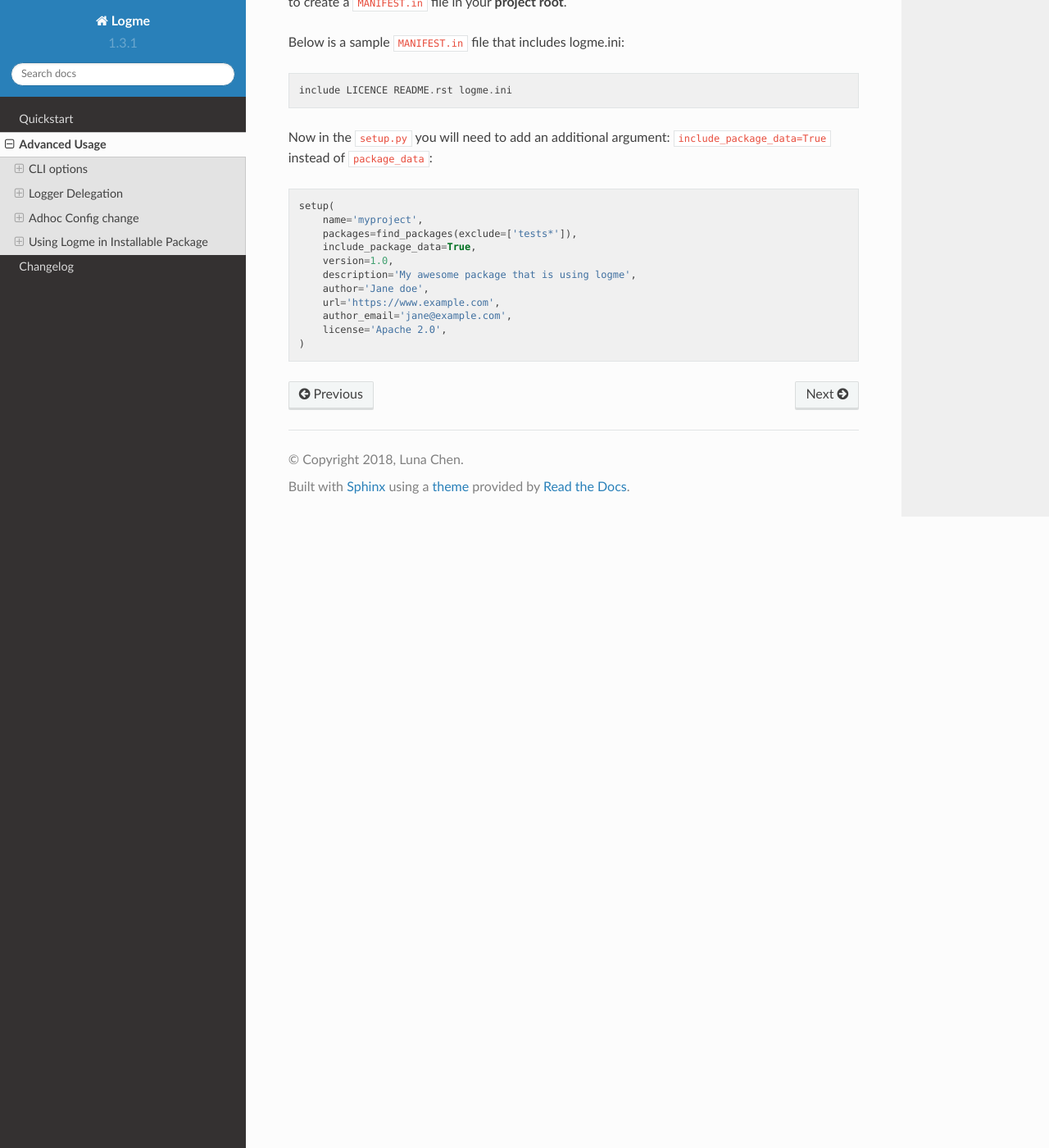
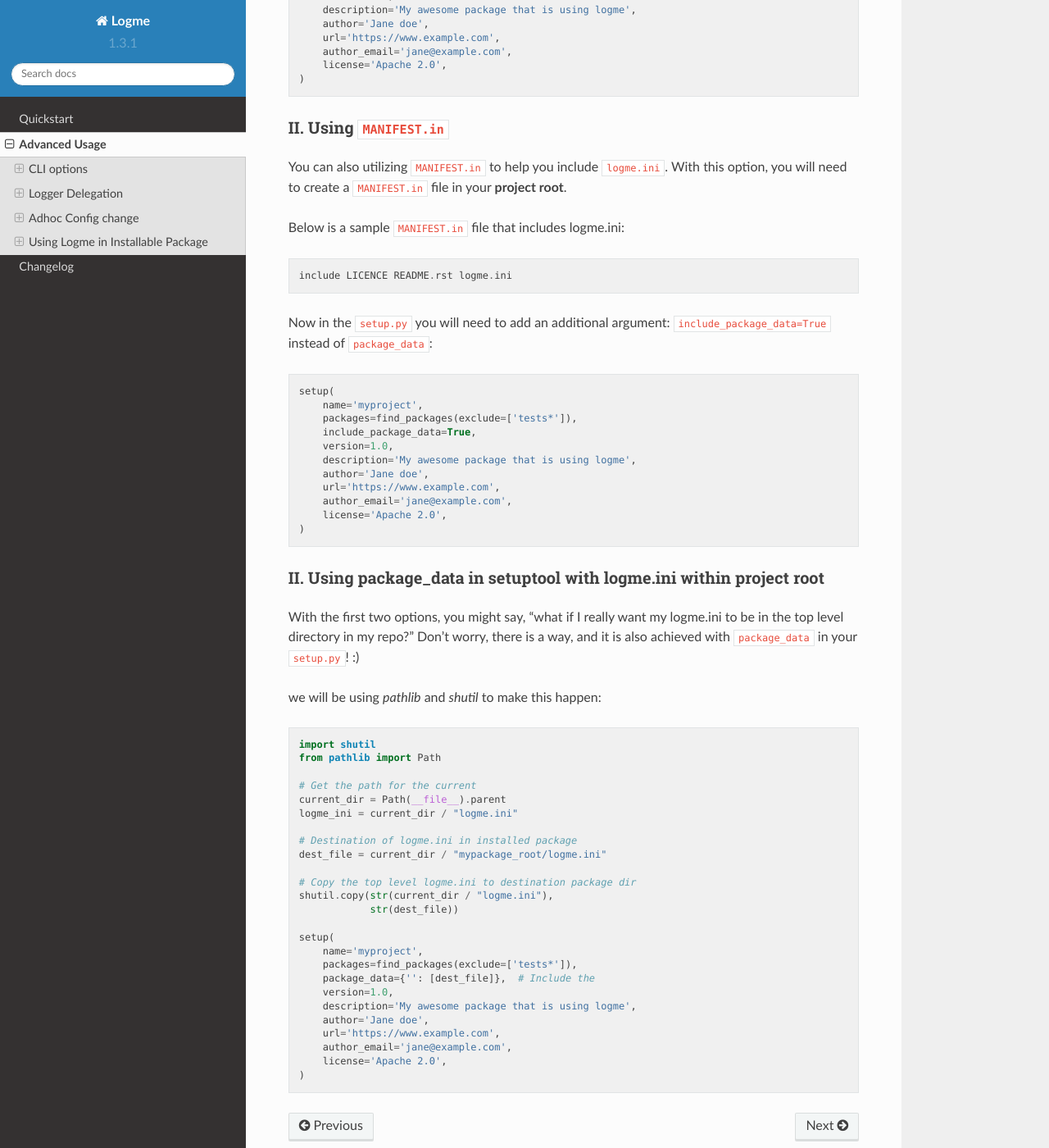
Before and after one commit to BNMetrics/logme, a Sphinx documentation site: the page built from docs/guide/advanced.rst, in a window 1280 px wide and 1400 px high, scrolled down 5070 px. Shown: the whole window at 82% size. Built offline with Sphinx 7.4.7 and the Read the Docs theme 2.0.0, drawn with Linux system fonts in a browser that asks for light colours; some of the changed text lies outside the part shown.

Commit message:
updated doc

```diff
--- a/docs/guide/advanced.rst
+++ b/docs/guide/advanced.rst
@@ -230,7 +230,8 @@
 When you make an ``pip`` installable package, you will need to ensure that ``logme.ini`` is installed alongside your package code
 to python's ``site-packages/`` directory.
 
-There are two options to make this happen, and for both of them you will need to include ``logme.ini`` in your **package root** (*where your source code is*) directory
+There are three options to make this happen. It based on where you'd like to place your ``logme.ini``. With the first
+two options, you will need to include ``logme.ini`` in your **package root** (*where your source code is*) directory
 instead of project root(*the same directory as your* ``setup.py``).
 
 It would look like this::
@@ -243,10 +244,24 @@
         setup.py
 
 
-I. Using package_data in setuptool
-~~~~~~~~~~~~~~~~~~~~~~~~~~~~~~~~~~
 
-This is the simplest way to include non-python files in your package, you only need to include  ``package_data`` argument in your ``setup.py``, like so:
+While with the :ref:`third option  <pkgroot>`, you can have your ``logme.ini`` file in your **project root**(*the same directory as your* ``setup.py``),
+like so::
+
+    myproject_root/
+        mypackage_root/
+            __init__.py
+            myfile.py
+        setup.py
+        logme.ini
+
+
+
+I. Using package_data in setuptool with logme.ini within package root
+~~~~~~~~~~~~~~~~~~~~~~~~~~~~~~~~~~~~~~~~~~~~~~~~~~~~~~~~~~~~~~~~~~~~~
+
+This is the simplest way to include non-python files in your package, you only need to include  ``package_data``
+argument in your ``setup.py``. like so:
 
 .. code-block:: python
 
@@ -263,7 +278,8 @@
     )
 
 
-I. Using ``MANIFEST.in``
+
+II. Using ``MANIFEST.in``
 ~~~~~~~~~~~~~~~~~~~~~~~~
 
 You can also utilizing ``MANIFEST.in`` to help you include ``logme.ini``. With this option, you will need to create a ``MANIFEST.in`` file in your **project root**.
@@ -288,3 +304,43 @@
         author_email='jane@example.com',
         license='Apache 2.0',
     )
+
+
+.. _pkgroot:
+
+
+II. Using package_data in setuptool with logme.ini within project root
+~~~~~~~~~~~~~~~~~~~~~~~~~~~~~~~~~~~~~~~~~~~~~~~~~~~~~~~~~~~~~~~~~~~~~~
+
+With the first two options, you might say, "what if I really want my logme.ini to be in the top level directory in my repo?"
+Don't worry, there is a way, and it is also achieved with ``package_data`` in your ``setup.py``! :)
+
+we will be using `pathlib` and `shutil` to make this happen:
+
+.. code-block:: python
+
+    import shutil
+    from pathlib import Path
+
+    # Get the path for the current
+    current_dir = Path(__file__).parent
+    logme_ini = current_dir / "logme.ini"
+
+    # Destination of logme.ini in installed package
+    dest_file = current_dir / "mypackage_root/logme.ini"
+
+    # Copy the top level logme.ini to destination package dir
+    shutil.copy(str(current_dir / "logme.ini"),
+                str(dest_file))
+
+    setup(
+        name='myproject',
+        packages=find_packages(exclude=['tests*']),
+        package_data={'': [dest_file]},  # Include the
+        version=1.0,
+        description='My awesome package that is using logme',
+        author='Jane doe',
+        url='https://www.example.com',
+        author_email='jane@example.com',
+        license='Apache 2.0',
+    )
```
